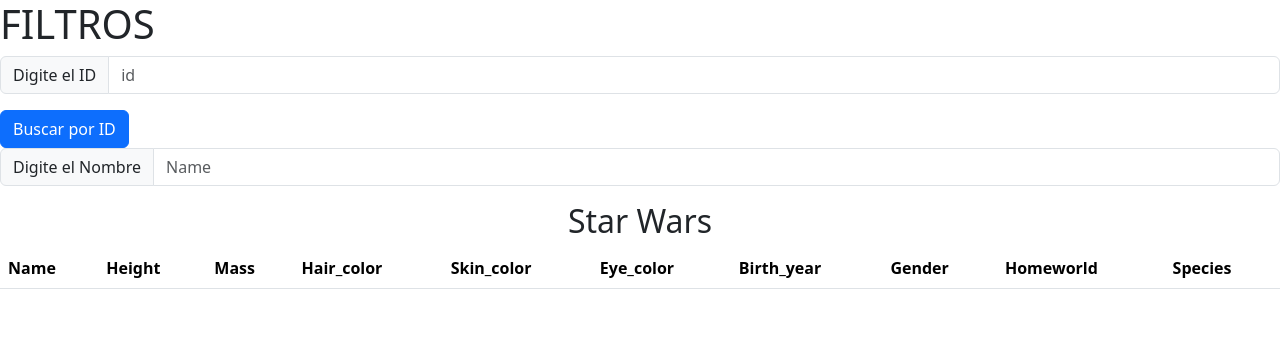
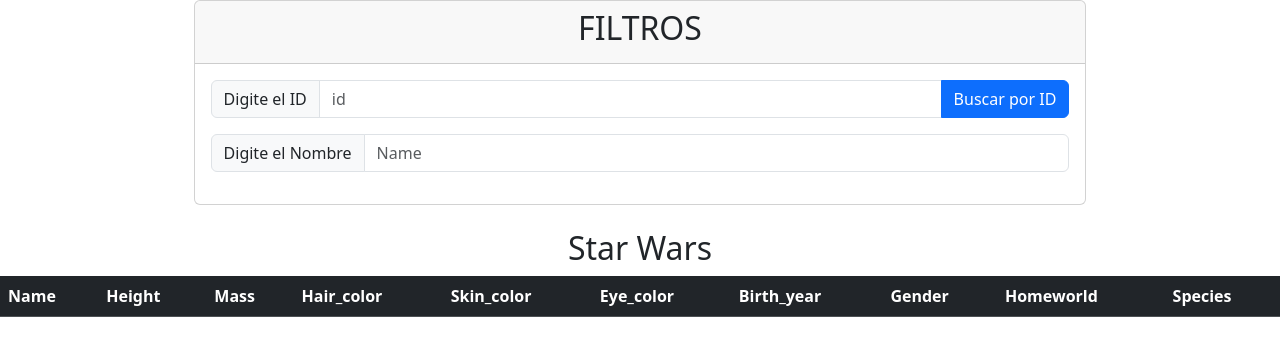
Before and after one commit to JuanBeltran09/Parcial_Consumo_API, a website: page views/index.html in a window 1280 px wide. Drawn offline with nearby package versions, Linux system fonts and the light colour scheme; no server answers; files whose address does not match are found by name.

Commit message:
Mejora de Vistas

```diff
--- a/views/index.html
+++ b/views/index.html
@@ -7,22 +7,29 @@
     <title>Consumo API</title>
 </head>
 <body>
-    <div>
-        <h1>FILTROS</h1>
+
+    <div class="container d-flex justify-content-center align-items-center mb-4">
+        <div class="card text-center" style="width: 80%;">
+            <div class="card-header">
+            <h2>FILTROS</h2>
+            </div>
+            <div class="card-body">
                 <div class="input-group mb-3">
                     <span class="input-group-text" id="basic-addon1">Digite el ID</span>
                     <input type="text" class="form-control" placeholder="id" aria-label="id" aria-describedby="basic-addon1" id="id">
+                    <button class="btn btn-primary" id="btn-id">Buscar por ID</button>
                 </div>
-        <button class="btn btn-primary" id="btn-id">Buscar por ID</button>
 
                 <div class="input-group mb-3">
                     <span class="input-group-text" id="basic-addon1">Digite el Nombre</span>
                     <input type="text" class="form-control" placeholder="Name" aria-label="name" aria-describedby="basic-addon1" id="name">
                 </div>
             </div>
+        </div>
+    </div>
 
     <h2 class="text-center">Star Wars</h2>
-    <table class="table">
+    <table class="table table-striped table-dark">
         <thead>
             <tr>
                 <th>Name</th>
```
Lines whose indentation alone changed are shown as unchanged.
